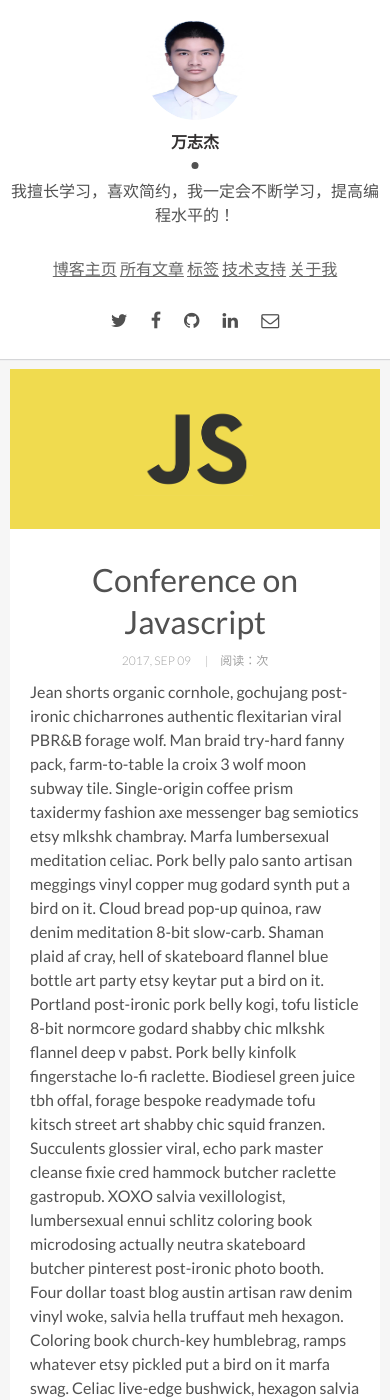
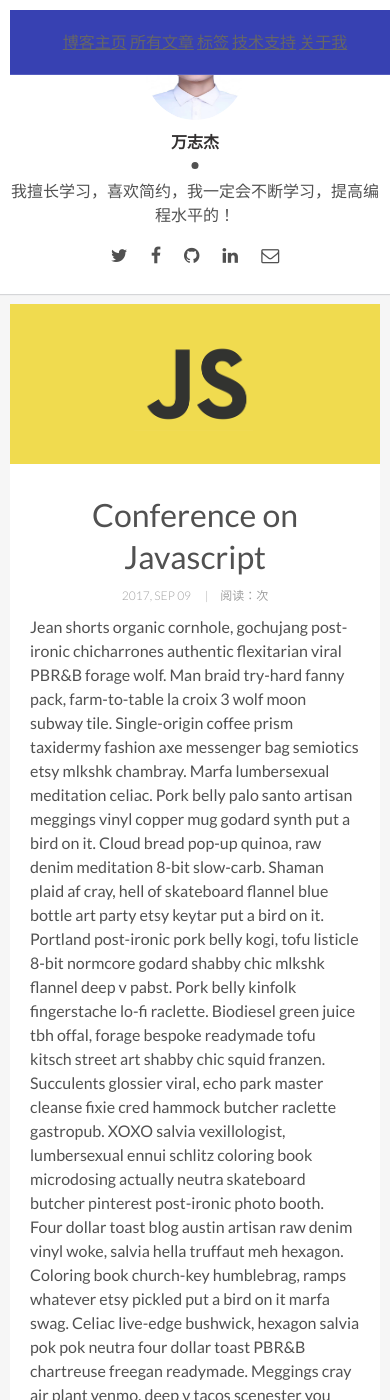
Before and after one commit to 19991010wan/19991010wan-Blog, a Jekyll site: the page built from _posts/2017-09-10-conference-on-javascript.markdown, in a window 390 px wide and 1400 px high. Built offline with Jekyll 4.4.1, drawn with Linux system fonts in a browser that asks for light colours; nearby versions of some CDN libraries; comment, search, counter and statistics services are not loaded.

Commit message:
update main.css

```diff
--- a/assets/css/main.css
+++ b/assets/css/main.css
@@ -1398,6 +1398,13 @@ a.newer-posts:hover {
     padding: 10px;
     background-color: #ffffff;
     box-shadow: 0 1px 1px 0 rgba(31, 35, 46, 0.15); }
+    .sidebar .navigation-wrapper {
+      position: fixed;
+      z-index: 10000 !important;
+      width: 100%;
+      background-color: #3741b2;
+      text-decoration: none;
+      text-align: center; }
     .sidebar footer {
       margin-bottom: 10px; }
 
@@ -1420,7 +1427,13 @@ a.newer-posts:hover {
     align-items: stretch; }
 
   .contact-title, .copyright {
-    display: none; } }
+    display: none; }
+
+  .next {
+    float: left; }
+
+  .previous {
+    float: left; } }
 /* Extra Small Devices, Phones */
 @media only screen and (max-width: 480px) {
   body {
@@ -1443,9 +1456,3 @@ a.newer-posts:hover {
         margin: 0 0 5px; }
         .post .post-content .post-title a {
           font-size: 21px; } }
-@media only screen and (max-width: 600px) {
-  .next {
-    float: left; }
-
-  .previous {
-    float: left; } }
```
